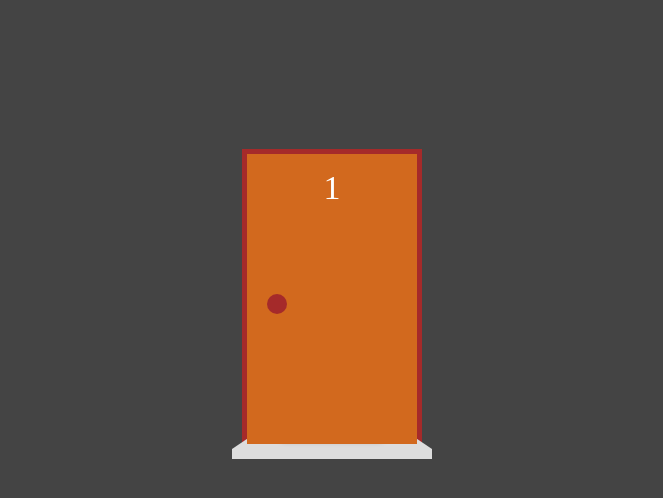
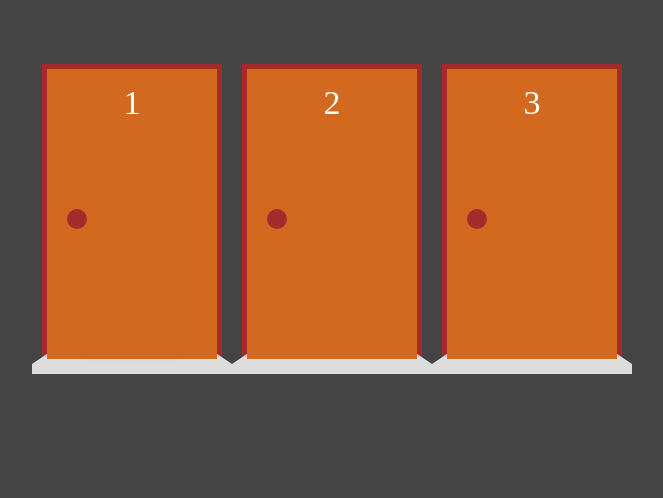
Before and after one commit to JefersonGabri/Porta-Premiada-NextJs, a Next.js app: page / in a window 1280 px wide. Shown: the top 498 px of the page, without its empty margins (308-971 px from the left). Built offline with nearby package versions, Linux system fonts and the light colour scheme.

Commit message:
Função de criar presentes criada e o presente agora so aparece na porta selecionada

```diff
--- a/src/components/Porta.tsx
+++ b/src/components/Porta.tsx
@@ -1,6 +1,7 @@
 import styles from '../styles/Porta.module.css'
 import React from 'react'
 import PortaModel from '@/models/porta'
+import Presente from './Presente'
 
 interface PortaProps {
   value: PortaModel
@@ -10,8 +11,7 @@ interface PortaProps {
 
 const Porta = (props: PortaProps) => {
   const porta = props.value
-  const selecionada = porta.selecionada ? styles.selecionada : ''
-  // const [abrir, setAbri] = React.useState(false)
+  const selecionada = porta.selecionada && !porta.aberta? styles.selecionada : ''
 
   const alternarSelecao = () => props.onChange(porta.alternarSelecao())
   const abrir = (e : React.MouseEvent<HTMLDivElement, MouseEvent>) => {
@@ -22,7 +22,8 @@ const Porta = (props: PortaProps) => {
 
   return (
     <div className={`${styles.area} `} onClick={alternarSelecao} >
-      <div className={`${styles.batente}  ${selecionada}`}>
+      {porta.temPresente && <Presente />}
+      <div className={`${styles.batente}  ${selecionada} ${porta.temPresente ? styles.temPresente : ''}`}>
         <div className={`${styles.porta} ${porta.aberta ? styles.aberta : ''} `}>
           <div className={`${styles.macaneta} `} onClick={abrir}></div>
           <div className={styles.numero}>{porta.numero}</div>
--- /dev/null
+++ b/src/functions/portas.ts
@@ -0,0 +1,21 @@
+import PortaModel from "@/models/porta";
+
+export default function criarPortas (qtde: number, selecionada: number): PortaModel[]{
+  return Array.from({length: qtde}, (_, i) => {
+    const numero = i + 1
+    const temPresente = numero === selecionada
+    return new PortaModel(numero, temPresente)
+  })
+}
+
+export function atualizarPortas(portas: PortaModel[], portaModificada: PortaModel): PortaModel[] {
+  return portas.map(portaAtual => {
+    const igualAModificada = portaAtual.numero === portaModificada.numero;
+
+    if (igualAModificada) {
+      return portaModificada
+    } else  {
+      return portaModificada.aberta ? portaAtual : portaAtual.desselecionar()
+    }
+  })
+}
--- a/src/pages/index.tsx
+++ b/src/pages/index.tsx
@@ -1,12 +1,27 @@
 import Head from 'next/head';
 import styles from '@/styles/Home.module.css';
-import Presente from '@/components/Presente';
 import Porta from '@/components/Porta';
-import PortaModel from '@/models/porta';
 import {useState} from 'react'
+import criarPortas, { atualizarPortas } from '@/functions/portas';
 
 export default function Home() {
-  const [p1, setP1] = useState(new PortaModel(1))
+
+  const [portas, setPortas] = useState(criarPortas(3,1))
+
+
+
+  function renderizarPortas() {
+    return portas.map(porta =>
+      <Porta
+      key={porta.numero}
+      value={porta}
+      onChange={novaPorta => {
+        setPortas(atualizarPortas(portas, novaPorta))
+      }
+    }/>
+)
+  }
+
   return (
     <>
       <Head>
@@ -16,9 +31,8 @@ export default function Home() {
         <link rel="icon" href="/favicon.ico" />
       </Head>
       <main className={styles.main}>
-        <Presente />
         <div className={styles.portas}>
-          <Porta value={p1} onChange={novaPorta => setP1(novaPorta)}/>
+          {renderizarPortas()}
         </div>
       </main>
     </>
--- a/src/styles/Porta.module.css
+++ b/src/styles/Porta.module.css
@@ -17,6 +17,10 @@
   border-bottom: none;
   width: 90%;
   height: 100px;
+  background: url('../assets/casa-abandonada_98.webp') no-repeat center center;
+  background-size: 550px;
+}
+.batente.temPresente {
   background:url('../assets/Pregação_porta_aberta_por_Deus_sermão_esboço_estudo_bíblico.jpg') no-repeat 51% 60% ;
   background-size: 1000px;
 }
@@ -58,7 +62,7 @@
 
 
 
-.area:hover .batente,.batente.selecionada{
+.batente.selecionada{
   border-color: yellow;
 }
 .area:hover .macaneta,
--- a/src/styles/Presente.module.css
+++ b/src/styles/Presente.module.css
@@ -1,23 +1,22 @@
 .presente {
-  position: relative;
+  position: absolute;
   display: flex;
    flex-direction: column;
   align-items: center;
   max-width: max-content;
-  position: relative;
   margin: 0 auto;
-  top: 345px;
   z-index: 1;
+  bottom: 40px;
 }
 
 .presente::after {
   content: '';
   width: 100%;
-  height: 10px;
+  height: 20px;
   background-color: rgba(0, 0, 0, 0.5);
   position: absolute;
   z-index: 1;
-  bottom: -10px;
+  bottom: -20px;
   filter: blur(3px);
 }
 
```
Also changed, not shown: src/assets/casa-abandonada_98.webp (added).
